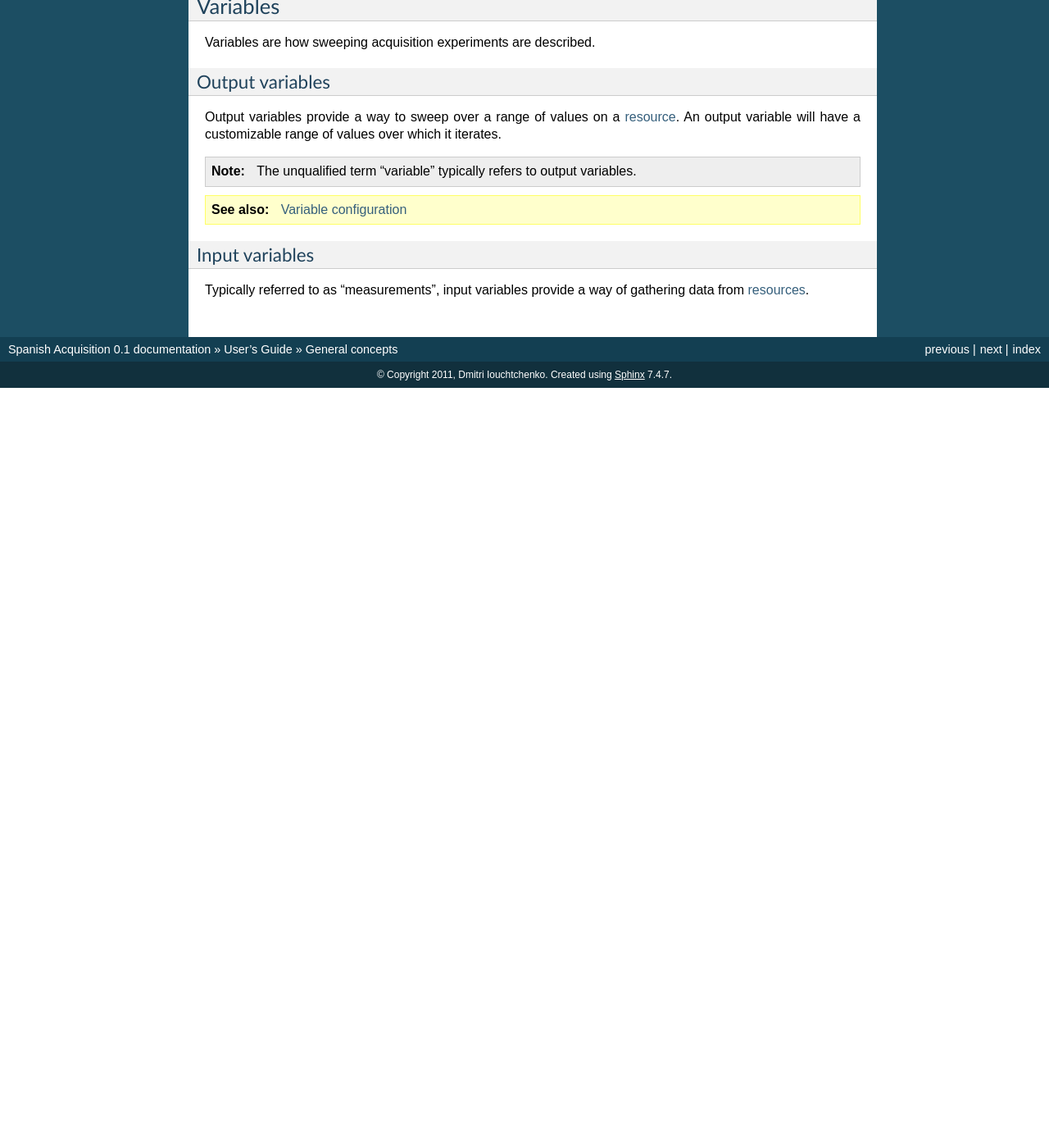
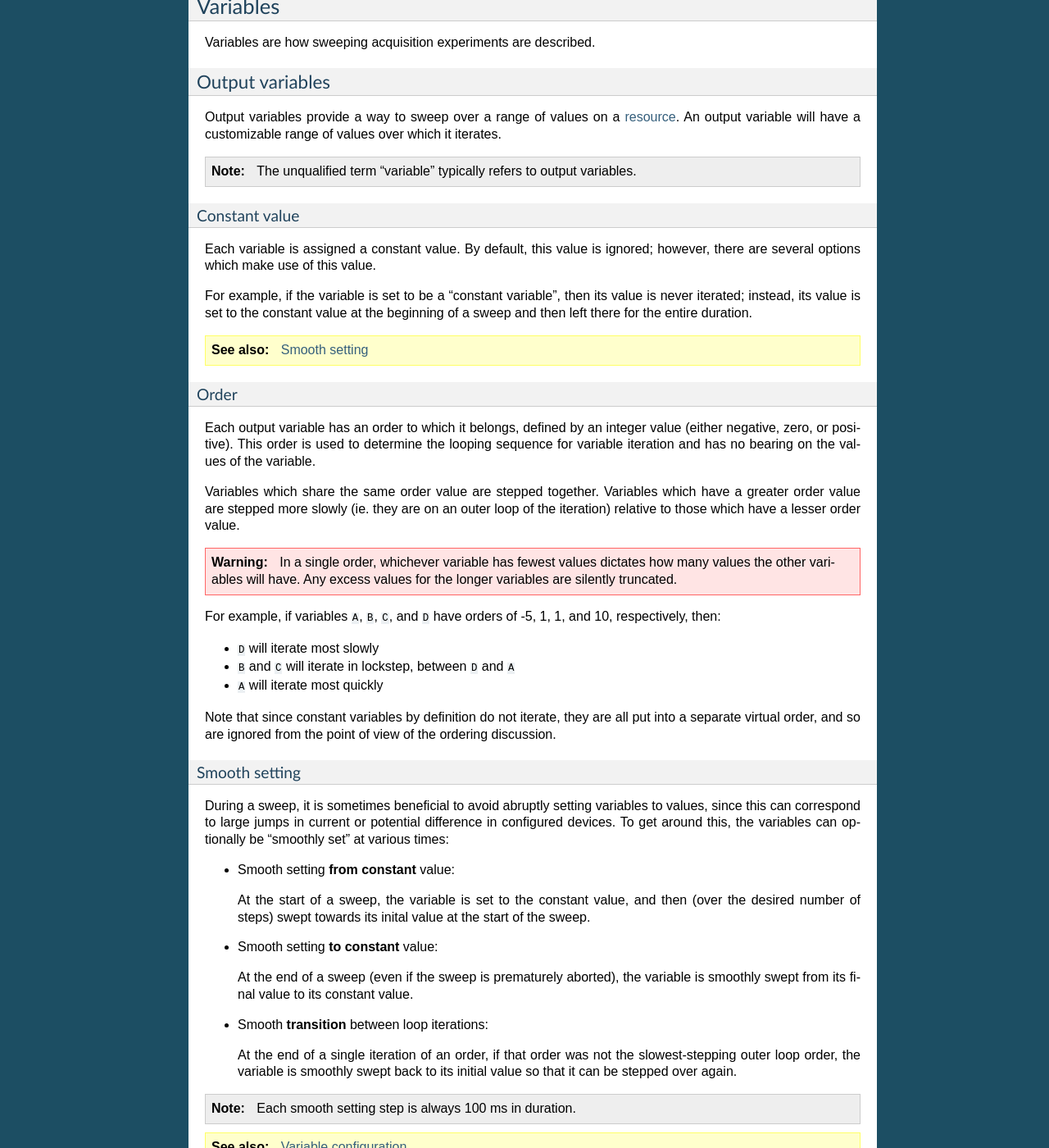
Before and after one commit to 0/SpanishAcquisition, a Sphinx documentation site: the page built from docs/user/general_concepts.rst, in a window 1280 px wide and 1400 px high, scrolled down 977 px. Shown: the whole window at 82% size. Built offline with Sphinx 7.4.7, drawn with Linux system fonts in a browser that asks for light colours; before the commit the page ends 1450 px from its top, so only the background shows below that; some of the changed text lies outside the part shown.

Commit message:
Added more documentation for output variables

```diff
--- a/docs/user/general_concepts.rst
+++ b/docs/user/general_concepts.rst
@@ -61,9 +61,56 @@ Output variables provide a way to sweep over a range of values on a :ref:`resour
 
    The unqualified term "variable" typically refers to output variables.
 
-.. TODO: Variable order.
-   TODO: Smooth setting, transitions.
-   TODO: Constant.
+Constant value
+--------------
+
+Each variable is assigned a constant value. By default, this value is ignored; however, there are several options which make use of this value.
+
+For example, if the variable is set to be a "constant variable", then its value is never iterated; instead, its value is set to the constant value at the beginning of a sweep and then left there for the entire duration.
+
+.. seealso:: :ref:`general_concepts_output_variables_smooth`
+
+Order
+-----
+
+Each output variable has an order to which it belongs, defined by an integer value (either negative, zero, or positive). This order is used to determine the looping sequence for variable iteration and has no bearing on the values of the variable.
+
+Variables which share the same order value are stepped together. Variables which have a greater order value are stepped more slowly (ie. they are on an outer loop of the iteration) relative to those which have a lesser order value.
+
+.. warning::
+
+   In a single order, whichever variable has fewest values dictates how many values the other variables will have. Any excess values for the longer variables are silently truncated.
+
+For example, if variables ``A``, ``B``, ``C``, and ``D`` have orders of -5, 1, 1, and 10, respectively, then:
+
+* ``D`` will iterate most slowly
+* ``B`` and ``C`` will iterate in lockstep, between ``D`` and ``A``
+* ``A`` will iterate most quickly
+
+Note that since constant variables by definition do not iterate, they are all put into a separate virtual order, and so are ignored from the point of view of the ordering discussion.
+
+.. _general_concepts_output_variables_smooth:
+
+Smooth setting
+--------------
+
+During a sweep, it is sometimes beneficial to avoid abruptly setting variables to values, since this can correspond to large jumps in current or potential difference in configured devices. To get around this, the variables can optionally be "smoothly set" at various times:
+
+* Smooth setting **from constant** value:
+
+  At the start of a sweep, the variable is set to the constant value, and then (over the desired number of steps) swept towards its inital value at the start of the sweep.
+
+* Smooth setting **to constant** value:
+
+  At the end of a sweep (even if the sweep is prematurely aborted), the variable is smoothly swept from its final value to its constant value.
+
+* Smooth **transition** between loop iterations:
+
+  At the end of a single iteration of an order, if that order was not the slowest-stepping outer loop order, the variable is smoothly swept back to its initial value so that it can be stepped over again.
+
+.. note::
+
+   Each smooth setting step is always 100 ms in duration.
 
 .. seealso:: :ref:`variable_config`
 
--- a/docs/user/gui/config/variable_config.rst
+++ b/docs/user/gui/config/variable_config.rst
@@ -27,3 +27,5 @@ To select a variable, click on its row. To select multiple variables, hold down
 .. rubric:: Footnotes
 
 .. [#inner_loop_order] The user interface is organized so that **gate 2** and **gate 3** are still displayed alongside the other variables with order number 1. However, **gate 2** is set to const, and so will be in a separate virtual order, and **gate 3** is disabled, so will not participate at all.
+
+.. TODO: Value configuration dialog.
```
